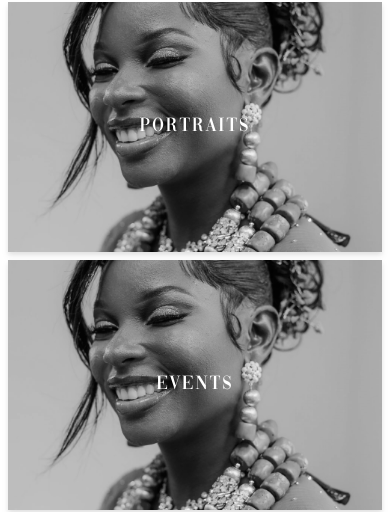
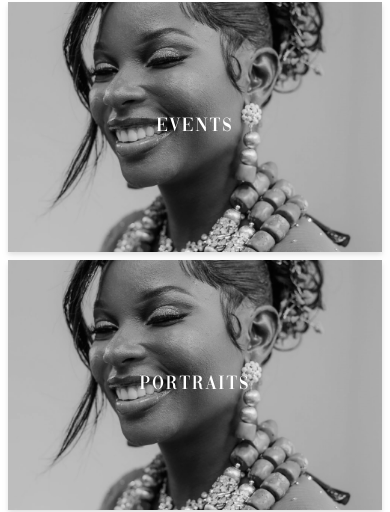
Before and after one commit to HenryAgu/Oba-Nathan, a Next.js app: page / in a window 390 px wide. Shown: the part 250-762 px from the top of the page. Built offline with nearby package versions, Linux system fonts and the light colour scheme; a web font is replaced by a local one.

Commit message:
fix: mobile home page UI

```diff
--- a/src/app/page.tsx
+++ b/src/app/page.tsx
@@ -17,17 +17,22 @@ const roboto = Roboto({
   variable: '--font-sorts-milly-goudy',
 })
 
-export default function Home() {
-  const imageCategories = [
+interface ImageCategories{
+  title: string;
+  cover: string;
+  path: string;
+}
+
+const imageCategories:ImageCategories[] = [
+  {
+    title: "Events",
+    cover: "/images/image.webp",
+    path: "/events",
+  },
   {
     title: "Portraits",
     cover: "/images/image.webp",
     path: "",
-    },
-    {
-      title: "Events",
-      cover: "/images/image.webp",
-      path: "/events",
   },
   {
     title: "Headshots",
@@ -50,6 +55,8 @@ export default function Home() {
     path: "",
   },
 ];
+
+export default function Home() {
 
   return (
     <main className="container mx-auto">
```
Lines whose indentation alone changed are shown as unchanged.
